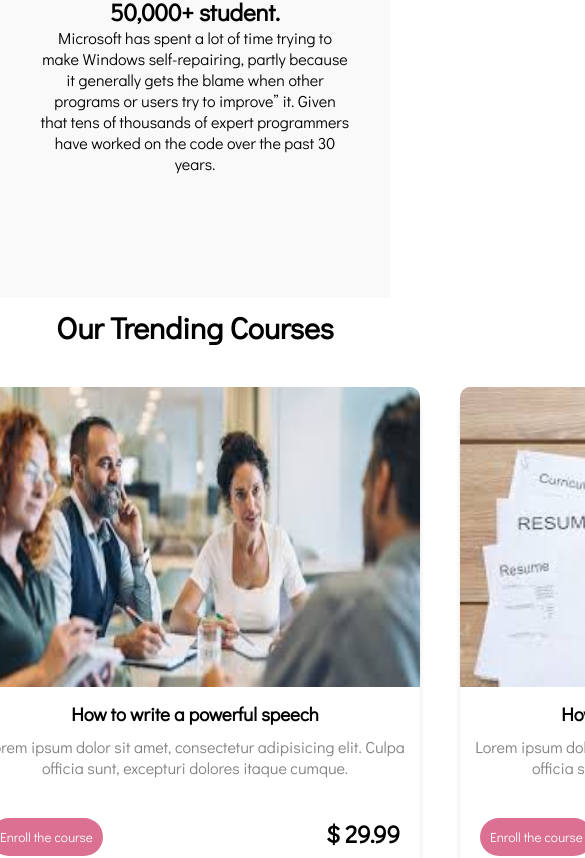
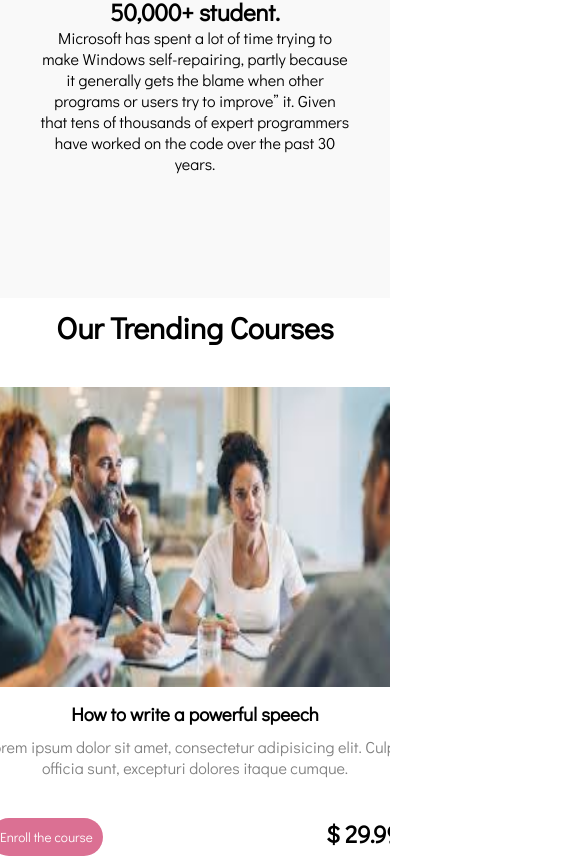
Before and after one commit to VanshVA/LearnSphere, a React (Vite) app in the folder Frontend/: page / in a window 390 px wide. Shown: the part 1459-2317 px from the top of the page, 585 px wide, since content can reach past the window. Built offline with nearby package versions, Linux system fonts and the light colour scheme.

Commit message:
added responsiveness to hero section

```diff
--- a/Frontend/src/pages/Homepage/CoursesSection/CoursesSection.css
+++ b/Frontend/src/pages/Homepage/CoursesSection/CoursesSection.css
@@ -1,5 +1,5 @@
 .main{
-
+    overflow: hidden;
     width: 100%;
     background-color: white;
 
@@ -114,10 +114,6 @@
    margin-top: 10px;
     color:gray;
 }
-.Contentimage{
-
-    /* background-color: cadetblue; */
-}
 .Contentimage img{
     width: 500px;
   height: 350px;
```
Also changed, not shown: 1 other file (tests, documents, lock files or other folders).
